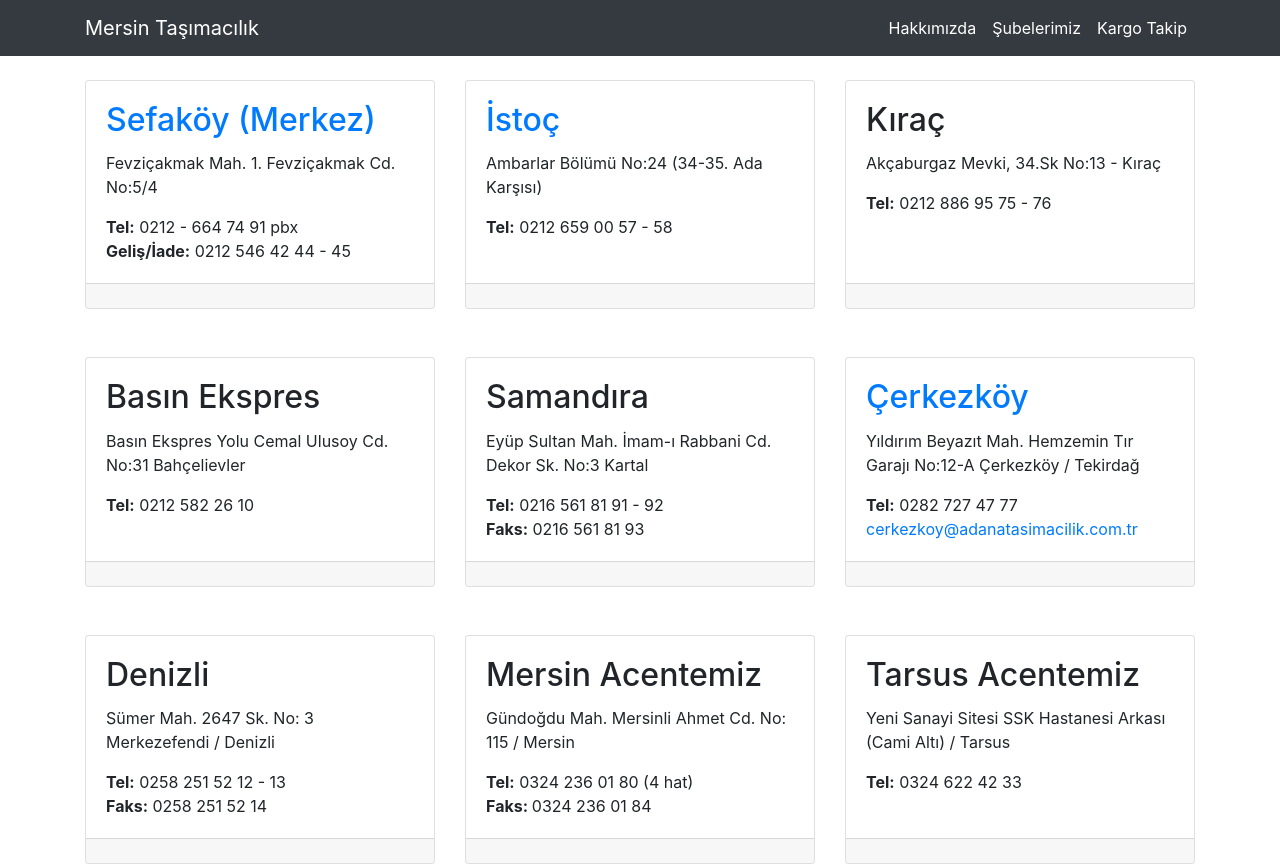
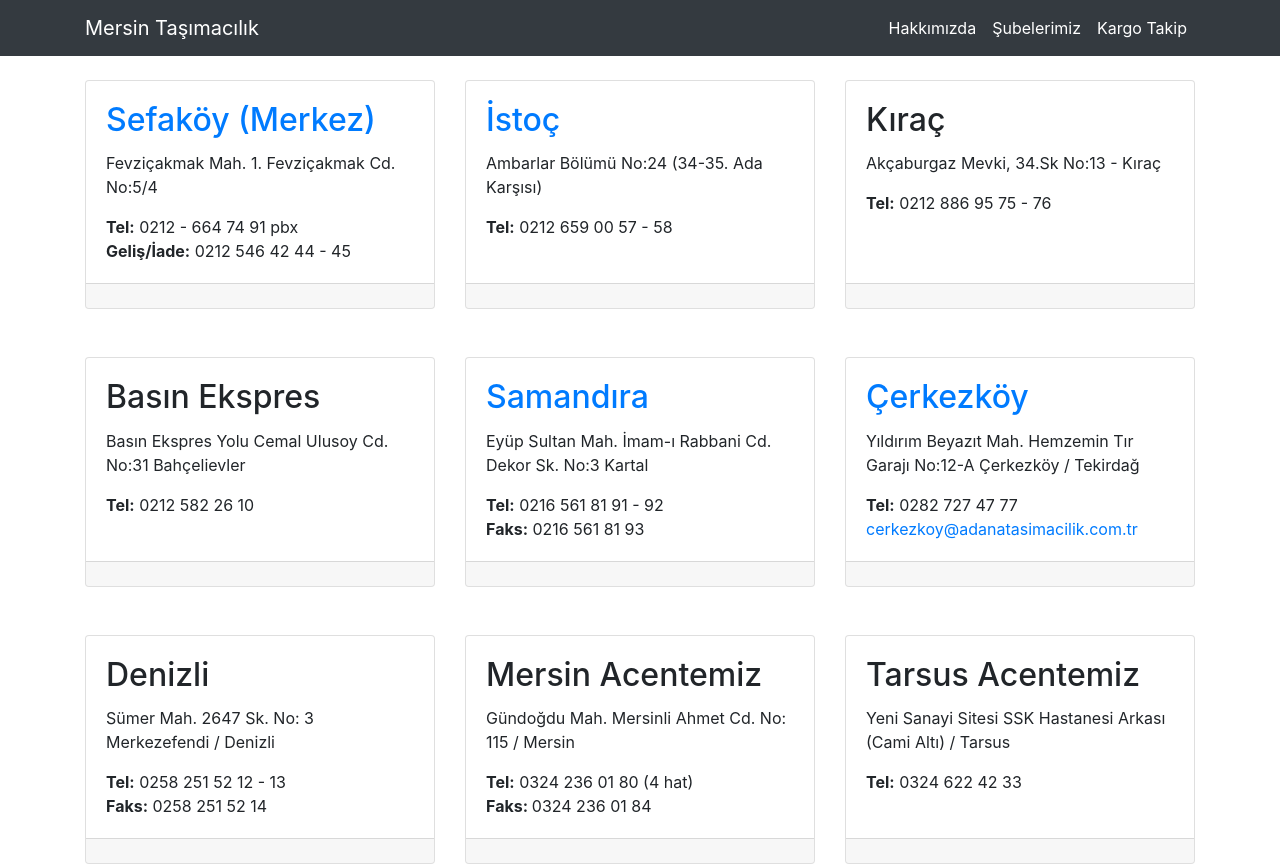
Before and after one commit to mersintas/mersintas.github.io, a website: page subelerimiz.html in a window 1280 px wide. Shown: the top 867 px of the page. Drawn offline with Linux system fonts and the light colour scheme.

Commit message:
samandira konum linki eklendi

```diff
--- a/subelerimiz.html
+++ b/subelerimiz.html
@@ -112,7 +112,7 @@
       <div class="col-md-4 mb-5">
         <div class="card h-100">
           <div class="card-body">
-            <h2 class="card-title">Samandıra</h2>
+            <h2 class="card-title"><a href="https://maps.app.goo.gl/L1zGXEkkFgkKYkBN7">Samandıra</a></h2>
             <p class="card-text">Eyüp Sultan Mah. İmam-ı Rabbani Cd. Dekor Sk. No:3 Kartal</p>
             <b>Tel:</b> 0216 561 81 91 - 92<br>
             <b>Faks:</b> 0216 561 81 93
```
